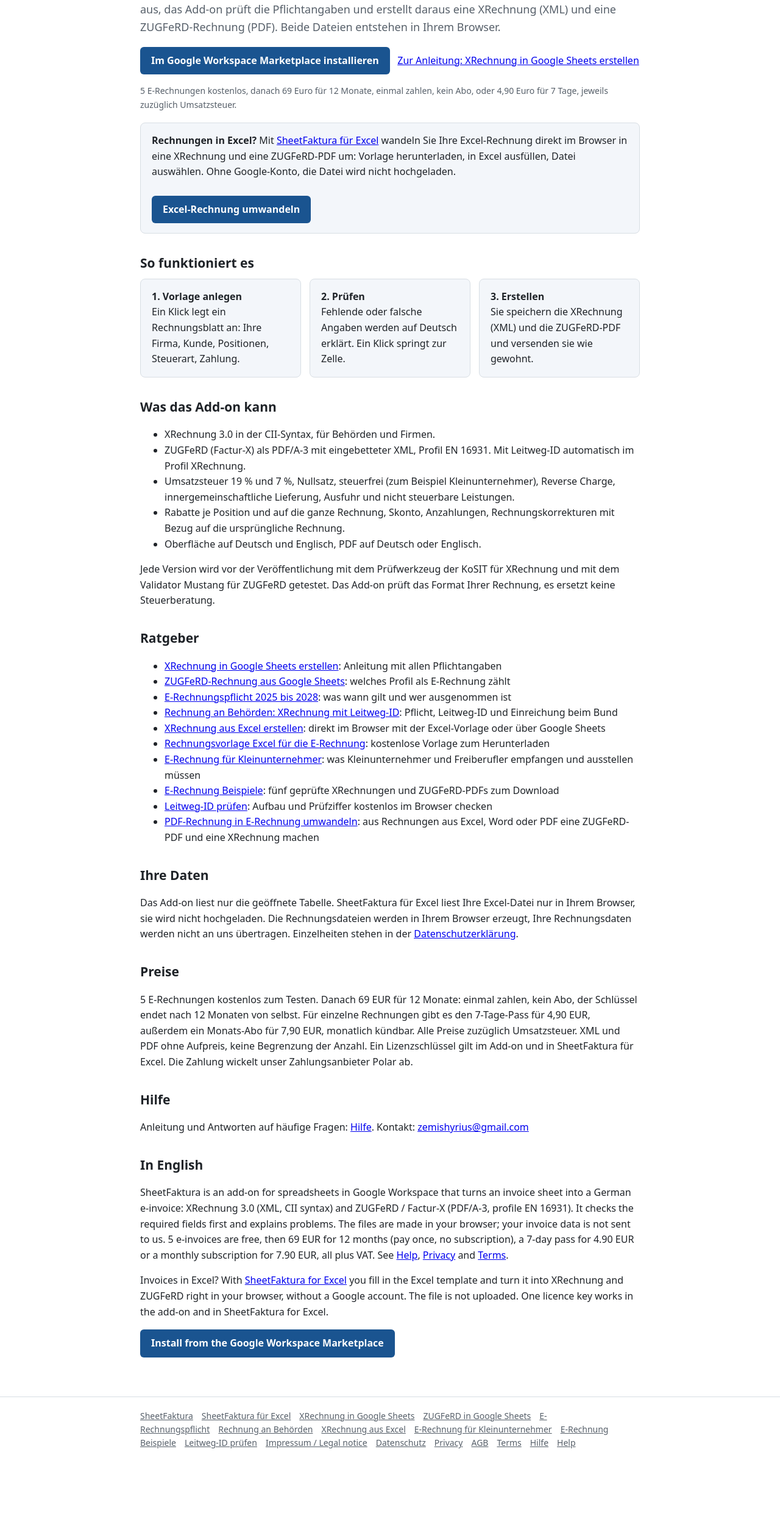
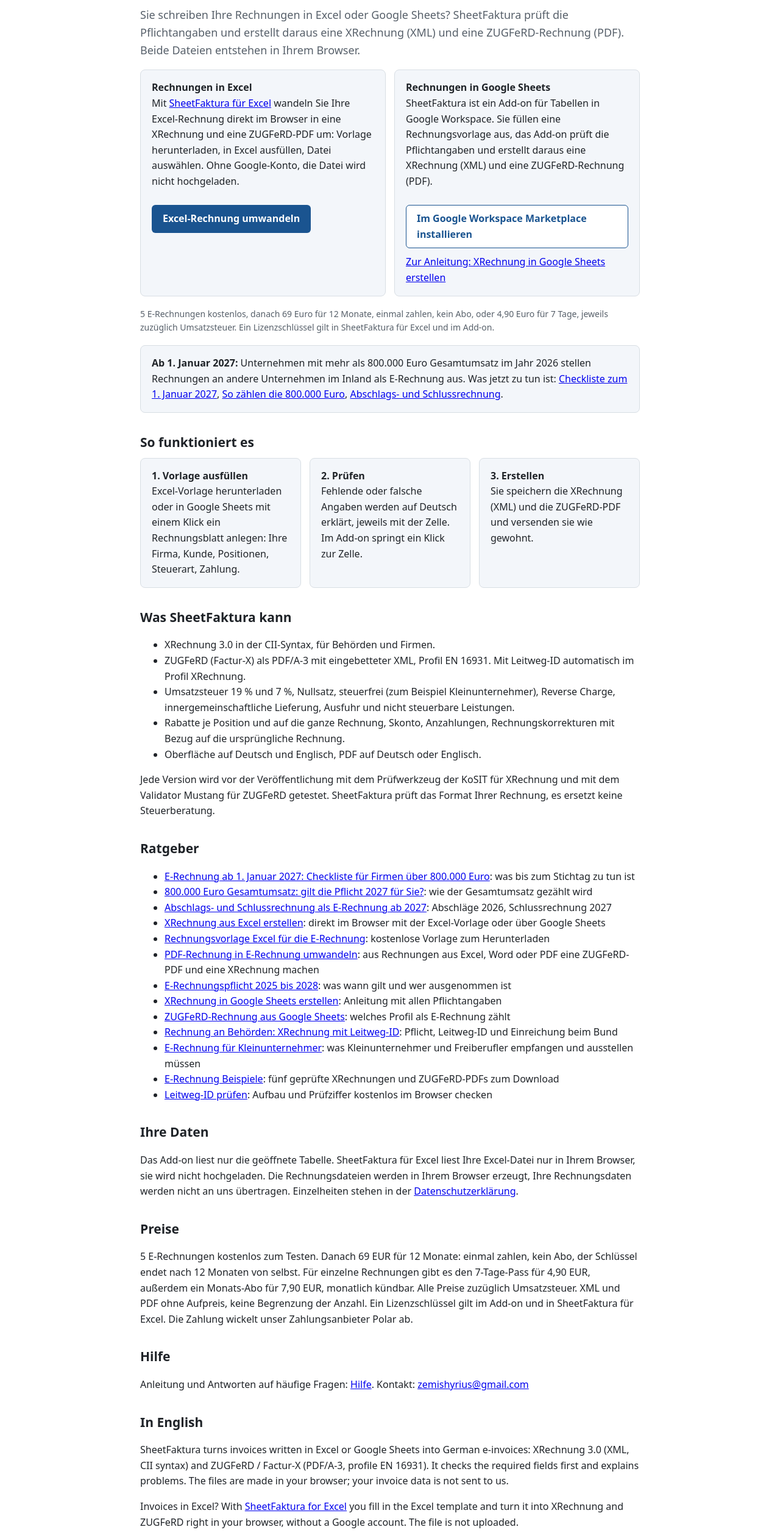
Before and after one commit to aratass/sheetfaktura, a plain HTML site: page index.html in a window 1280 px wide. Shown: the part 176-2698 px from the top of the page at 61% size. Before the commit the page ends 2594 px from the top, so only its background shows below. Drawn offline with Linux system fonts and the light colour scheme.

Commit message:
Home page: Excel first. Excel and Google Sheets side by side, the Excel tool as the main button; footer and tables wrap on phones

```diff
--- a/index.html
+++ b/index.html
@@ -10,30 +10,34 @@
 <link rel="stylesheet" href="style.css">
 <script type="application/ld+json">
 {"@context":"https://schema.org","@type":"SoftwareApplication","name":"SheetFaktura: E-Rechnung, XRechnung und ZUGFeRD","applicationCategory":"BusinessApplication","operatingSystem":"Web, Google Sheets","url":"https://sheetfaktura.de/","inLanguage":["de","en"],
-"description":"Add-on für Google Sheets, das aus einem Rechnungsblatt eine XRechnung 3.0 (XML) und eine ZUGFeRD-PDF (PDF/A-3, Profil EN 16931) erstellt.",
+"description":"Werkzeug im Browser für Excel-Rechnungen und Add-on für Google Sheets, das aus einer Rechnungsvorlage eine XRechnung 3.0 (XML) und eine ZUGFeRD-PDF (PDF/A-3, Profil EN 16931) erstellt.",
 "offers":[{"@type":"Offer","name":"12 Monate, einmal zahlen, kein Abo","price":"69.00","priceCurrency":"EUR"},{"@type":"Offer","name":"7-Tage-Pass","price":"4.90","priceCurrency":"EUR"},{"@type":"Offer","name":"Monats-Abo, monatlich kündbar","price":"7.90","priceCurrency":"EUR"}]}
 </script>
 </head>
 <body>
-<header><div class="wrap"><img src="icon.svg" alt=""><a class="brand" href="index.html">SheetFaktura</a><nav><a href="index.html">Start</a><a href="xrechnung-google-sheets.html">Anleitung</a><a href="hilfe.html">Hilfe</a><a href="datenschutz.html">Datenschutz</a><a href="agb.html">AGB</a><a href="impressum.html">Impressum</a></nav></div></header>
+<header><div class="wrap"><img src="icon.svg" alt=""><a class="brand" href="index.html">SheetFaktura</a><nav><a href="index.html">Start</a><a href="excel.html">Excel</a><a href="xrechnung-google-sheets.html">Google Sheets</a><a href="hilfe.html">Hilfe</a><a href="datenschutz.html">Datenschutz</a><a href="agb.html">AGB</a><a href="impressum.html">Impressum</a></nav></div></header>
 <main><div class="wrap">
 
 
-<h1>SheetFaktura: E-Rechnung, XRechnung und ZUGFeRD</h1>
-<p class="lead">SheetFaktura ist ein Add-on für Tabellen in Google Workspace. Sie füllen eine Rechnungsvorlage aus, das Add-on prüft die Pflichtangaben und erstellt daraus eine XRechnung (XML) und eine ZUGFeRD-Rechnung (PDF). Beide Dateien entstehen in Ihrem Browser.</p>
-<p><a class="cta" href="https://workspace.google.com/marketplace/app/sheetfaktura_erechnung_xrechnung_und_zug/470804978149" rel="noopener">Im Google Workspace Marketplace installieren</a> &nbsp; <a href="xrechnung-google-sheets.html">Zur Anleitung: XRechnung in Google Sheets erstellen</a></p>
-<p style="font-size:14px;color:var(--muted)">5 E-Rechnungen kostenlos, danach 69 Euro für 12 Monate, einmal zahlen, kein Abo, oder 4,90 Euro für 7 Tage, jeweils zuzüglich Umsatzsteuer.</p>
+<h1>SheetFaktura: XRechnung und ZUGFeRD aus Excel und Google Sheets</h1>
+<p class="lead">Sie schreiben Ihre Rechnungen in Excel oder Google Sheets? SheetFaktura prüft die Pflichtangaben und erstellt daraus eine XRechnung (XML) und eine ZUGFeRD-Rechnung (PDF). Beide Dateien entstehen in Ihrem Browser.</p>
 
-<div class="box"><b>Rechnungen in Excel?</b> Mit <a href="excel.html">SheetFaktura für Excel</a> wandeln Sie Ihre Excel-Rechnung direkt im Browser in eine XRechnung und eine ZUGFeRD-PDF um: Vorlage herunterladen, in Excel ausfüllen, Datei auswählen. Ohne Google-Konto, die Datei wird nicht hochgeladen.<br><br><a class="cta" href="excel.html">Excel-Rechnung umwandeln</a></div>
+<div class="grid hero">
+<div class="box"><b>Rechnungen in Excel</b><br>Mit <a href="excel.html">SheetFaktura für Excel</a> wandeln Sie Ihre Excel-Rechnung direkt im Browser in eine XRechnung und eine ZUGFeRD-PDF um: Vorlage herunterladen, in Excel ausfüllen, Datei auswählen. Ohne Google-Konto, die Datei wird nicht hochgeladen.<br><br><a class="cta" href="excel.html">Excel-Rechnung umwandeln</a></div>
+<div class="box"><b>Rechnungen in Google Sheets</b><br>SheetFaktura ist ein Add-on für Tabellen in Google Workspace. Sie füllen eine Rechnungsvorlage aus, das Add-on prüft die Pflichtangaben und erstellt daraus eine XRechnung (XML) und eine ZUGFeRD-Rechnung (PDF).<br><br><a class="cta secondary" href="https://workspace.google.com/marketplace/app/sheetfaktura_erechnung_xrechnung_und_zug/470804978149" rel="noopener">Im Google Workspace Marketplace installieren</a><br><span style="display:inline-block;margin-top:10px"><a href="xrechnung-google-sheets.html">Zur Anleitung: XRechnung in Google Sheets erstellen</a></span></div>
+</div>
+<p style="font-size:14px;color:var(--muted)">5 E-Rechnungen kostenlos, danach 69 Euro für 12 Monate, einmal zahlen, kein Abo, oder 4,90 Euro für 7 Tage, jeweils zuzüglich Umsatzsteuer. Ein Lizenzschlüssel gilt in SheetFaktura für Excel und im Add-on.</p>
+
+<div class="box"><b>Ab 1. Januar 2027:</b> Unternehmen mit mehr als 800.000 Euro Gesamtumsatz im Jahr 2026 stellen Rechnungen an andere Unternehmen im Inland als E-Rechnung aus. Was jetzt zu tun ist: <a href="e-rechnung-2027-checkliste.html">Checkliste zum 1. Januar 2027</a>, <a href="e-rechnung-800000-euro-gesamtumsatz.html">So zählen die 800.000 Euro</a>, <a href="abschlagsrechnung-schlussrechnung-e-rechnung.html">Abschlags- und Schlussrechnung</a>.</div>
 
 <h2>So funktioniert es</h2>
 <div class="grid">
-<div class="box"><b>1. Vorlage anlegen</b><br>Ein Klick legt ein Rechnungsblatt an: Ihre Firma, Kunde, Positionen, Steuerart, Zahlung.</div>
-<div class="box"><b>2. Prüfen</b><br>Fehlende oder falsche Angaben werden auf Deutsch erklärt. Ein Klick springt zur Zelle.</div>
+<div class="box"><b>1. Vorlage ausfüllen</b><br>Excel-Vorlage herunterladen oder in Google Sheets mit einem Klick ein Rechnungsblatt anlegen: Ihre Firma, Kunde, Positionen, Steuerart, Zahlung.</div>
+<div class="box"><b>2. Prüfen</b><br>Fehlende oder falsche Angaben werden auf Deutsch erklärt, jeweils mit der Zelle. Im Add-on springt ein Klick zur Zelle.</div>
 <div class="box"><b>3. Erstellen</b><br>Sie speichern die XRechnung (XML) und die ZUGFeRD-PDF und versenden sie wie gewohnt.</div>
 </div>
 
-<h2>Was das Add-on kann</h2>
+<h2>Was SheetFaktura kann</h2>
 <ul>
 <li>XRechnung 3.0 in der CII-Syntax, für Behörden und Firmen.</li>
 <li>ZUGFeRD (Factur-X) als PDF/A-3 mit eingebetteter XML, Profil EN 16931. Mit Leitweg-ID automatisch im Profil XRechnung.</li>
@@ -41,20 +45,23 @@
 <li>Rabatte je Position und auf die ganze Rechnung, Skonto, Anzahlungen, Rechnungskorrekturen mit Bezug auf die ursprüngliche Rechnung.</li>
 <li>Oberfläche auf Deutsch und Englisch, PDF auf Deutsch oder Englisch.</li>
 </ul>
-<p>Jede Version wird vor der Veröffentlichung mit dem Prüfwerkzeug der KoSIT für XRechnung und mit dem Validator Mustang für ZUGFeRD getestet. Das Add-on prüft das Format Ihrer Rechnung, es ersetzt keine Steuerberatung.</p>
+<p>Jede Version wird vor der Veröffentlichung mit dem Prüfwerkzeug der KoSIT für XRechnung und mit dem Validator Mustang für ZUGFeRD getestet. SheetFaktura prüft das Format Ihrer Rechnung, es ersetzt keine Steuerberatung.</p>
 
 <h2>Ratgeber</h2>
 <ul>
+<li><a href="e-rechnung-2027-checkliste.html">E-Rechnung ab 1. Januar 2027: Checkliste für Firmen über 800.000 Euro</a>: was bis zum Stichtag zu tun ist</li>
+<li><a href="e-rechnung-800000-euro-gesamtumsatz.html">800.000 Euro Gesamtumsatz: gilt die Pflicht 2027 für Sie?</a>: wie der Gesamtumsatz gezählt wird</li>
+<li><a href="abschlagsrechnung-schlussrechnung-e-rechnung.html">Abschlags- und Schlussrechnung als E-Rechnung ab 2027</a>: Abschläge 2026, Schlussrechnung 2027</li>
+<li><a href="xrechnung-aus-excel.html">XRechnung aus Excel erstellen</a>: direkt im Browser mit der Excel-Vorlage oder über Google Sheets</li>
+<li><a href="rechnungsvorlage-excel-e-rechnung.html">Rechnungsvorlage Excel für die E-Rechnung</a>: kostenlose Vorlage zum Herunterladen</li>
+<li><a href="pdf-rechnung-in-e-rechnung-umwandeln.html">PDF-Rechnung in E-Rechnung umwandeln</a>: aus Rechnungen aus Excel, Word oder PDF eine ZUGFeRD-PDF und eine XRechnung machen</li>
+<li><a href="e-rechnung-pflicht.html">E-Rechnungspflicht 2025 bis 2028</a>: was wann gilt und wer ausgenommen ist</li>
 <li><a href="xrechnung-google-sheets.html">XRechnung in Google Sheets erstellen</a>: Anleitung mit allen Pflichtangaben</li>
 <li><a href="zugferd-google-sheets.html">ZUGFeRD-Rechnung aus Google Sheets</a>: welches Profil als E-Rechnung zählt</li>
-<li><a href="e-rechnung-pflicht.html">E-Rechnungspflicht 2025 bis 2028</a>: was wann gilt und wer ausgenommen ist</li>
 <li><a href="rechnung-an-behoerden-xrechnung.html">Rechnung an Behörden: XRechnung mit Leitweg-ID</a>: Pflicht, Leitweg-ID und Einreichung beim Bund</li>
-<li><a href="xrechnung-aus-excel.html">XRechnung aus Excel erstellen</a>: direkt im Browser mit der Excel-Vorlage oder über Google Sheets</li>
-<li><a href="rechnungsvorlage-excel-e-rechnung.html">Rechnungsvorlage Excel für die E-Rechnung</a>: kostenlose Vorlage zum Herunterladen</li>
 <li><a href="e-rechnung-kleinunternehmer.html">E-Rechnung für Kleinunternehmer</a>: was Kleinunternehmer und Freiberufler empfangen und ausstellen müssen</li>
 <li><a href="e-rechnung-beispiele.html">E-Rechnung Beispiele</a>: fünf geprüfte XRechnungen und ZUGFeRD-PDFs zum Download</li>
 <li><a href="leitweg-id.html">Leitweg-ID prüfen</a>: Aufbau und Prüfziffer kostenlos im Browser checken</li>
-<li><a href="pdf-rechnung-in-e-rechnung-umwandeln.html">PDF-Rechnung in E-Rechnung umwandeln</a>: aus Rechnungen aus Excel, Word oder PDF eine ZUGFeRD-PDF und eine XRechnung machen</li>
 </ul>
 
 <h2>Ihre Daten</h2>
@@ -67,11 +74,14 @@
 <p>Anleitung und Antworten auf häufige Fragen: <a href="hilfe.html">Hilfe</a>. Kontakt: <a href="mailto:zemishyrius@gmail.com">zemishyrius@gmail.com</a></p>
 
 <h2 id="english">In English</h2>
-<p>SheetFaktura is an add-on for spreadsheets in Google Workspace that turns an invoice sheet into a German e-invoice: XRechnung 3.0 (XML, CII syntax) and ZUGFeRD / Factur-X (PDF/A-3, profile EN 16931). It checks the required fields first and explains problems. The files are made in your browser; your invoice data is not sent to us. 5 e-invoices are free, then 69 EUR for 12 months (pay once, no subscription), a 7-day pass for 4.90 EUR or a monthly subscription for 7.90 EUR, all plus VAT. See <a href="help.html">Help</a>, <a href="privacy.html">Privacy</a> and <a href="terms.html">Terms</a>.</p>
-<p>Invoices in Excel? With <a href="excel.html?lang=en">SheetFaktura for Excel</a> you fill in the Excel template and turn it into XRechnung and ZUGFeRD right in your browser, without a Google account. The file is not uploaded. One licence key works in the add-on and in SheetFaktura for Excel.</p>
-<p><a class="cta" href="https://workspace.google.com/marketplace/app/sheetfaktura_erechnung_xrechnung_und_zug/470804978149" rel="noopener">Install from the Google Workspace Marketplace</a></p>
+<p>SheetFaktura turns invoices written in Excel or Google Sheets into German e-invoices: XRechnung 3.0 (XML, CII syntax) and ZUGFeRD / Factur-X (PDF/A-3, profile EN 16931). It checks the required fields first and explains problems. The files are made in your browser; your invoice data is not sent to us.</p>
+<p>Invoices in Excel? With <a href="excel.html?lang=en">SheetFaktura for Excel</a> you fill in the Excel template and turn it into XRechnung and ZUGFeRD right in your browser, without a Google account. The file is not uploaded.</p>
+<p><a class="cta" href="excel.html?lang=en">Convert an Excel invoice</a></p>
+<p>Invoices in Google Sheets? SheetFaktura is also an add-on for spreadsheets in Google Workspace that turns an invoice sheet into the same two files. One licence key works in the add-on and in SheetFaktura for Excel.</p>
+<p><a class="cta secondary" href="https://workspace.google.com/marketplace/app/sheetfaktura_erechnung_xrechnung_und_zug/470804978149" rel="noopener">Install from the Google Workspace Marketplace</a></p>
+<p>5 e-invoices are free, then 69 EUR for 12 months (pay once, no subscription), a 7-day pass for 4.90 EUR or a monthly subscription for 7.90 EUR, all plus VAT. See <a href="help.html">Help</a>, <a href="privacy.html">Privacy</a> and <a href="terms.html">Terms</a>.</p>
 
 </div></main>
-<footer><div class="wrap"><a href="index.html">SheetFaktura</a><a href="excel.html">SheetFaktura für Excel</a><a href="xrechnung-google-sheets.html">XRechnung in Google Sheets</a><a href="zugferd-google-sheets.html">ZUGFeRD in Google Sheets</a><a href="e-rechnung-pflicht.html">E-Rechnungspflicht</a><a href="rechnung-an-behoerden-xrechnung.html">Rechnung an Behörden</a><a href="xrechnung-aus-excel.html">XRechnung aus Excel</a><a href="e-rechnung-kleinunternehmer.html">E-Rechnung für Kleinunternehmer</a><a href="e-rechnung-beispiele.html">E-Rechnung Beispiele</a><a href="leitweg-id.html">Leitweg-ID prüfen</a><a href="impressum.html">Impressum / Legal notice</a><a href="datenschutz.html">Datenschutz</a><a href="privacy.html">Privacy</a><a href="agb.html">AGB</a><a href="terms.html">Terms</a><a href="hilfe.html">Hilfe</a><a href="help.html">Help</a></div></footer>
+<footer><div class="wrap"><a href="index.html">SheetFaktura</a><a href="excel.html">SheetFaktura für Excel</a><a href="xrechnung-google-sheets.html">XRechnung in Google Sheets</a><a href="zugferd-google-sheets.html">ZUGFeRD in Google Sheets</a><a href="e-rechnung-pflicht.html">E-Rechnungspflicht</a><a href="e-rechnung-2027-checkliste.html">Checkliste 2027</a><a href="e-rechnung-800000-euro-gesamtumsatz.html">800.000 Euro Gesamtumsatz</a><a href="abschlagsrechnung-schlussrechnung-e-rechnung.html">Abschlags- und Schlussrechnung</a><a href="rechnung-an-behoerden-xrechnung.html">Rechnung an Behörden</a><a href="xrechnung-aus-excel.html">XRechnung aus Excel</a><a href="e-rechnung-kleinunternehmer.html">E-Rechnung für Kleinunternehmer</a><a href="e-rechnung-beispiele.html">E-Rechnung Beispiele</a><a href="leitweg-id.html">Leitweg-ID prüfen</a><a href="impressum.html">Impressum / Legal notice</a><a href="datenschutz.html">Datenschutz</a><a href="privacy.html">Privacy</a><a href="agb.html">AGB</a><a href="terms.html">Terms</a><a href="hilfe.html">Hilfe</a><a href="help.html">Help</a></div></footer>
 </body>
 </html>
--- a/style.css
+++ b/style.css
@@ -18,10 +18,17 @@ p, li { font-size: 16px; }
 .cta { display: inline-block; background: var(--brand); color: #fff; padding: 10px 18px; border-radius: 6px; text-decoration: none; font-weight: 600; }
 .grid { display: grid; grid-template-columns: repeat(auto-fit, minmax(240px, 1fr)); gap: 14px; }
 .grid .box { margin: 0; }
+.hero { margin: 18px 0; }
+.cta.secondary { background: #fff; color: var(--brand); border: 1px solid var(--brand); padding: 9px 17px; }
+.stand { font-size: 14px; color: var(--muted); margin: -4px 0 12px; }
+blockquote { margin: 12px 0; padding: 10px 16px; border-left: 4px solid var(--line); background: var(--soft); font-size: 15px; }
+html[lang="en"] .de-only { display: none; }
+.box h2:first-child { margin-top: 0; }
 mark.ph { background: #fff3b0; padding: 0 3px; border-radius: 3px; font-weight: 600; }
 .draft { background: #fff3b0; border: 1px solid #e3c766; border-radius: 6px; padding: 10px 14px; font-size: 14px; }
 footer { border-top: 1px solid var(--line); padding: 20px 0 40px; font-size: 14px; color: var(--muted); }
 footer a { color: var(--muted); margin-right: 14px; }
+footer .wrap { display: flex; flex-wrap: wrap; gap: 4px 0; }
 table { border-collapse: collapse; width: 100%; font-size: 15px; }
 td, th { border: 1px solid var(--line); padding: 6px 8px; text-align: left; vertical-align: top; }
-@media (max-width: 600px) { header .wrap { height: auto; padding: 10px 16px; flex-wrap: wrap; } header nav { margin-left: 0; } h1 { font-size: 25px; } }
+@media (max-width: 600px) { header .wrap { height: auto; padding: 10px 16px; flex-wrap: wrap; } header nav { margin-left: 0; } h1 { font-size: 25px; } table { display: block; overflow-x: auto; } }
```
